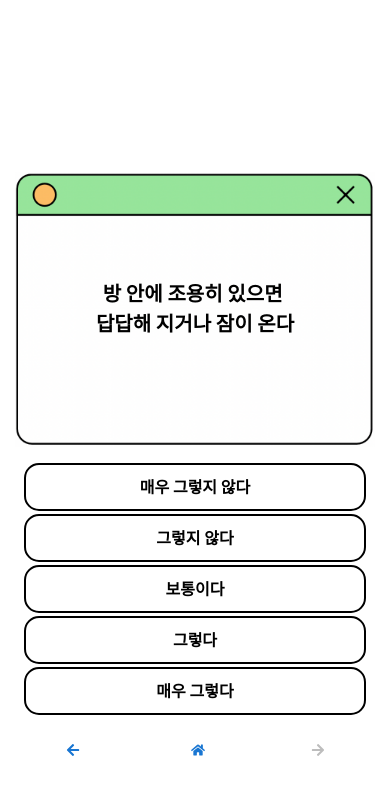
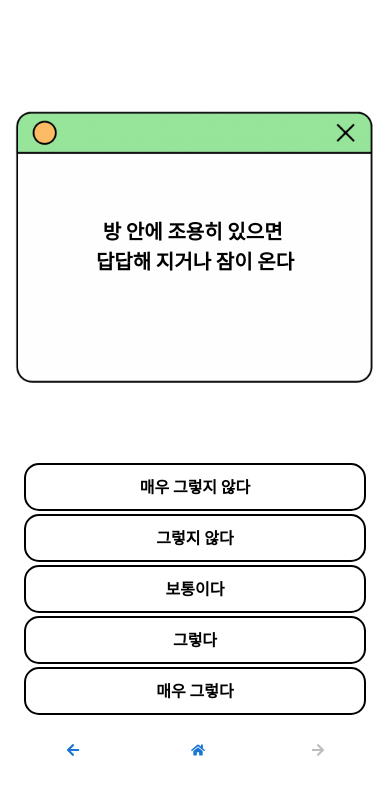
Before and after one commit to yujin9747/jinSister, a React (Create React App) app in the folder src/main/frontend/: page /question/1 in a window 390 px wide. Shown: the top 794 px of the page. Built offline with nearby package versions, Linux system fonts and the light colour scheme.

Commit message:
col 조정

```diff
--- a/src/main/frontend/src/pages/QuestionPage.tsx
+++ b/src/main/frontend/src/pages/QuestionPage.tsx
@@ -276,7 +276,8 @@ const QuestionPage = () => {
             <h1 style={{display: 'none'}}>원리원칙대로 행동하고 또 그렇게 살려고 한다.</h1>
 
             <Row className="vh-100">
-                <Col md={4} sm={0}></Col>
+                <Col md={4} className="d-none d-md-block"></Col>
+                {/*<Col md={4} sm={0}></Col>*/}
                 <Col md={4} sm={12}>
                     <div style={{
                         marginTop: '10%',
@@ -412,7 +413,8 @@ const QuestionPage = () => {
                         </div>
                     </Form>
                 </Col>
-                <Col md={4} sm={0}></Col>
+                <Col md={4} className="d-none d-md-block"></Col>
+                {/*<Col md={4} sm={0}></Col>*/}
             </Row>
             <Modal show={show} onHide={handleClose}>
                 <Modal.Header closeButton>
```
